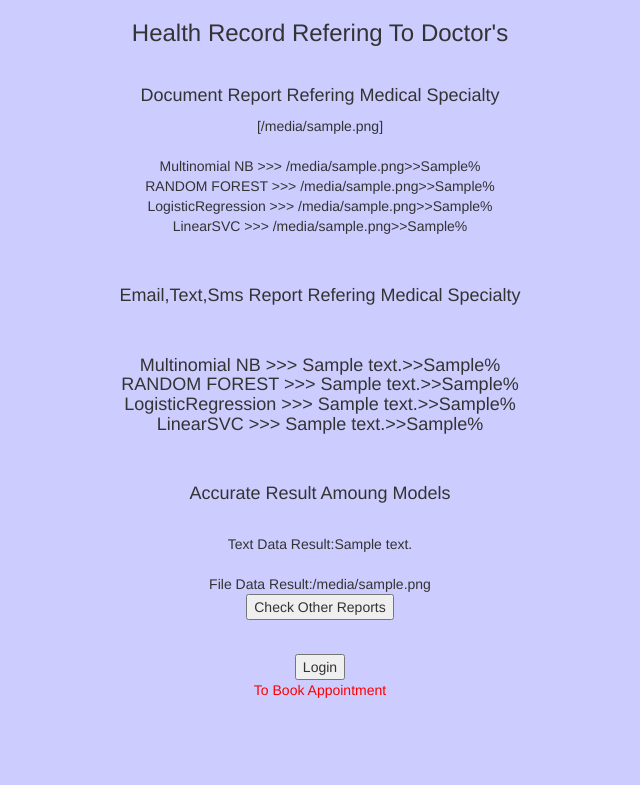
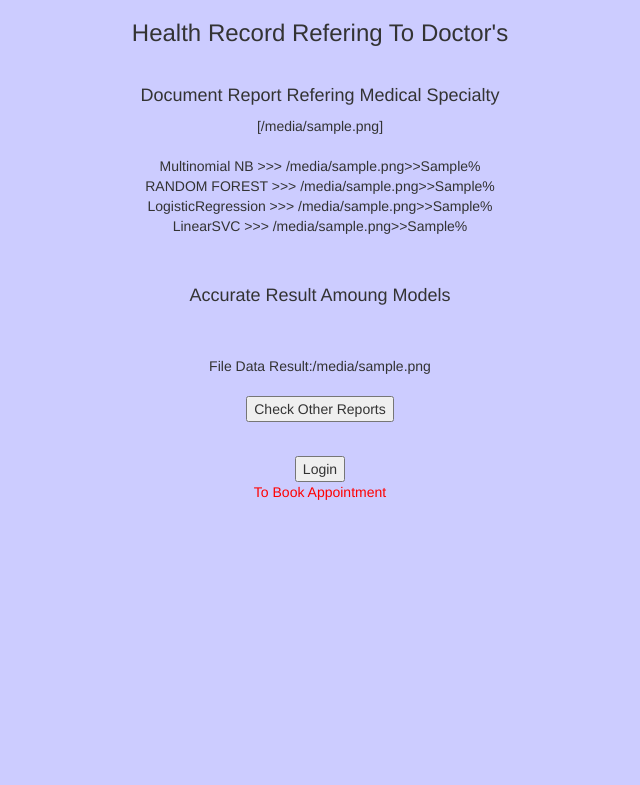
Before and after one commit to pskr0/MajorProject, a Python web app: template templates/conform.html in a window 1280 px wide. Shown: the top 785 px of the page, without its empty margins (320-960 px from the left). Run offline with Jinja, Linux system fonts and the light colour scheme; the template is opened without the code that fills it: most values are stand-ins (such as "Sample title", 1, 10 or a date in 2020); some libraries are stand-ins or nearby versions.

Commit message:
Update conform.html

```diff
--- a/templates/conform.html
+++ b/templates/conform.html
@@ -29,6 +29,7 @@ LinearSVC &gt;&gt;&gt; {{linear_file_input}}&gt;&gt;{{d2}}%<br>
 
 </th>
     <br><br>
+    <!--
 <th>
 
 <h4>Email,Text,Sms Report Refering Medical Specialty<h4><br>
@@ -41,10 +42,12 @@ LinearSVC &gt;&gt;&gt; {{linear_text_input}}&gt;&gt;{{d1}}%<br>
  </th></tr>
   <br>
   <br>
+-->
   <h4>Accurate Result Amoung  Models</h4><br>
-  Text Data Result:{{Final_text}}<br>
+ <!-- Text Data Result:{{Final_text}}<br>-->
   <br>
   File Data Result:{{Final_file}}<br>
+    <br>
 
 <form action="/recheck" method="post">
  <button type="submit" class="btn-large waves-effect waves-light orange">Check Other Reports</button>
```
